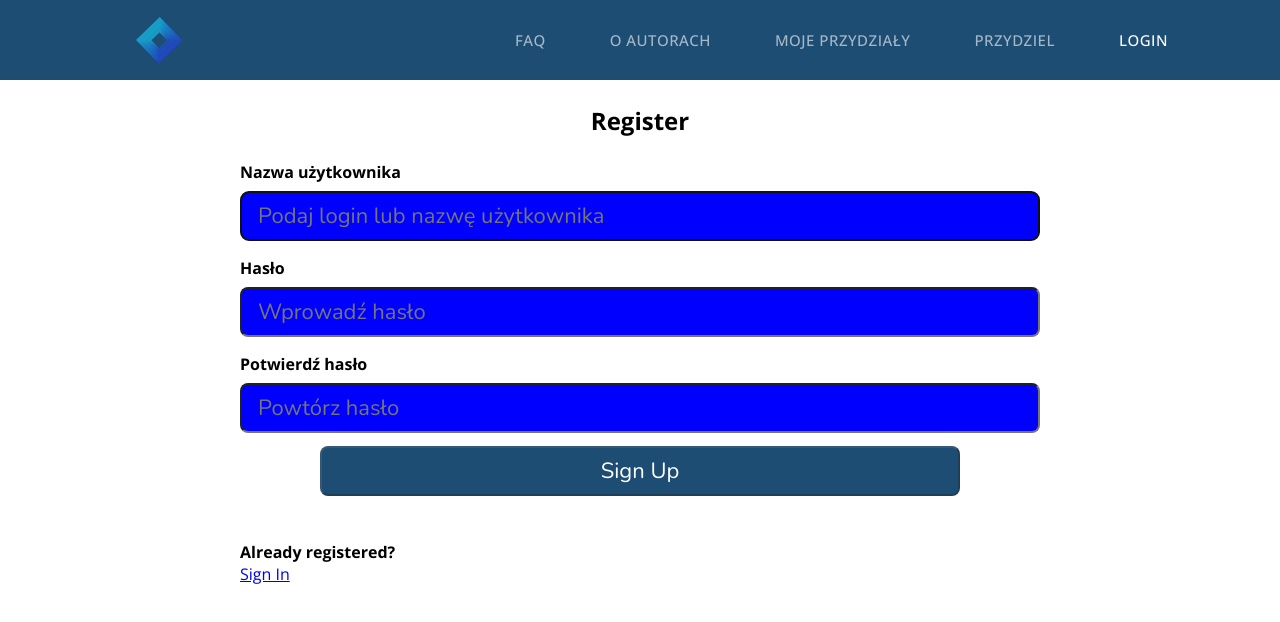
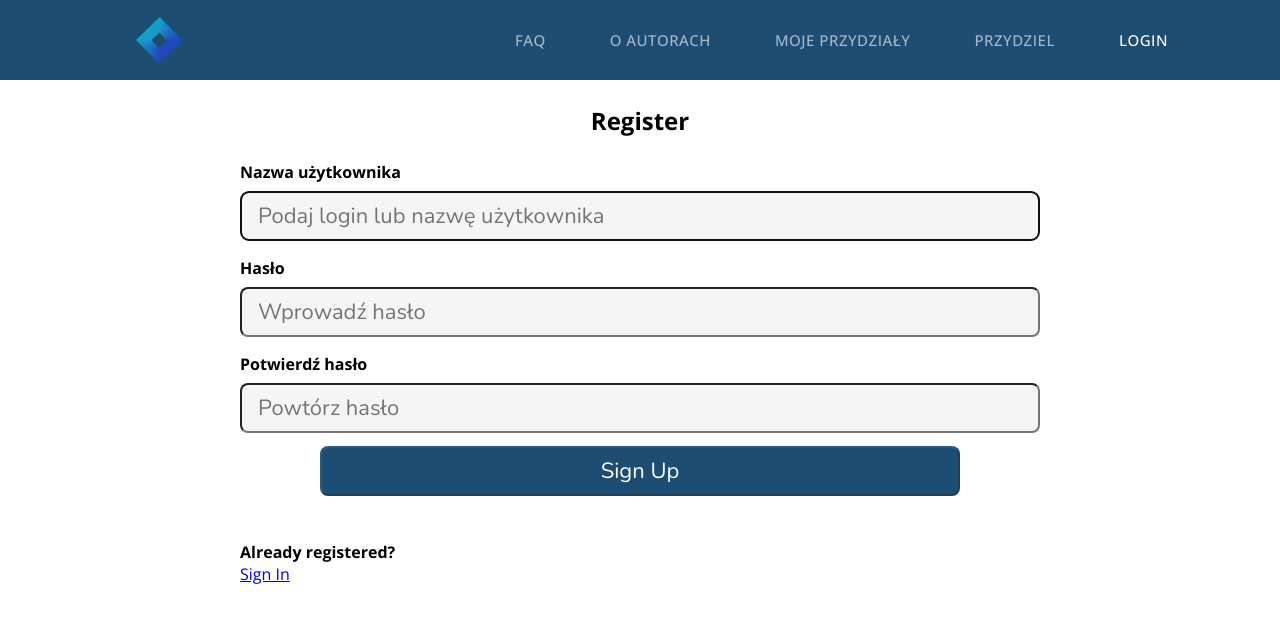
Before and after one commit to Team-Koncentrator/software-engineering-project, a React (Create React App) app in the folder frontend/: page /login in a window 1280 px wide. Shown: the top 622 px of the page. Built offline with nearby package versions, Linux system fonts and the light colour scheme.

Commit message:
fixed css

```diff
--- a/frontend/src/pages/Register/Register.css
+++ b/frontend/src/pages/Register/Register.css
@@ -55,7 +55,7 @@ textarea {
   font-size: 22px;
   padding: 0.5rem 1rem;
   border-radius: 0.5rem;
-  background-color: blue;
+  background-color: whitesmoke;
 }
 
 .textLabel,
```
